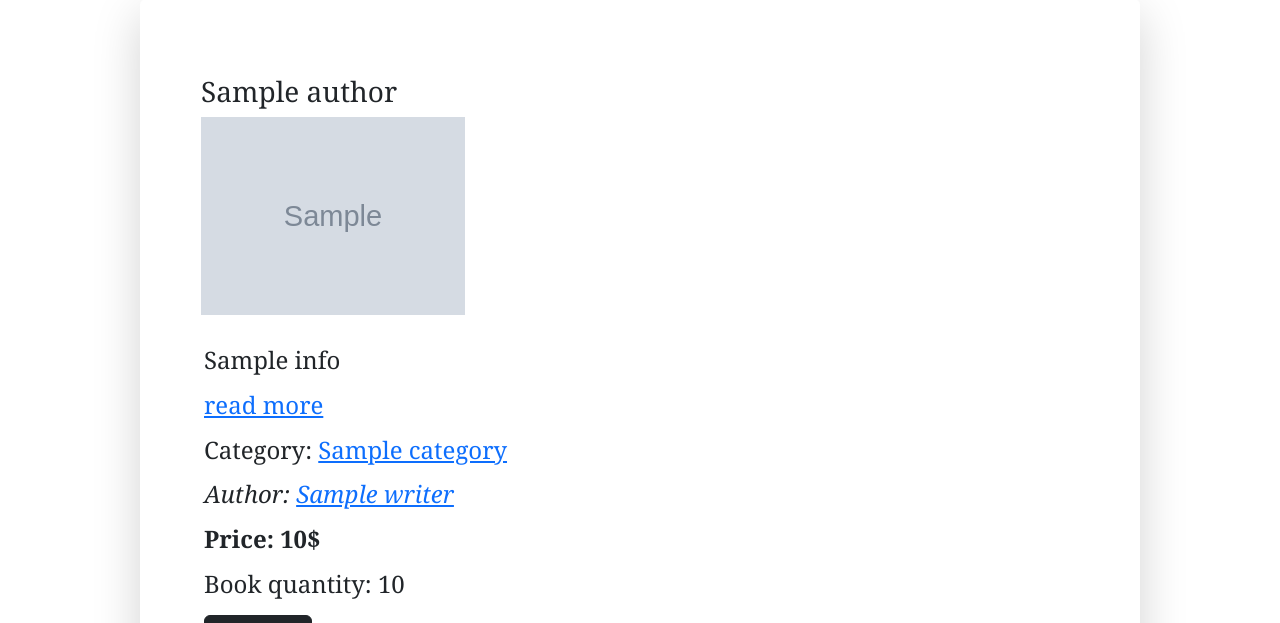
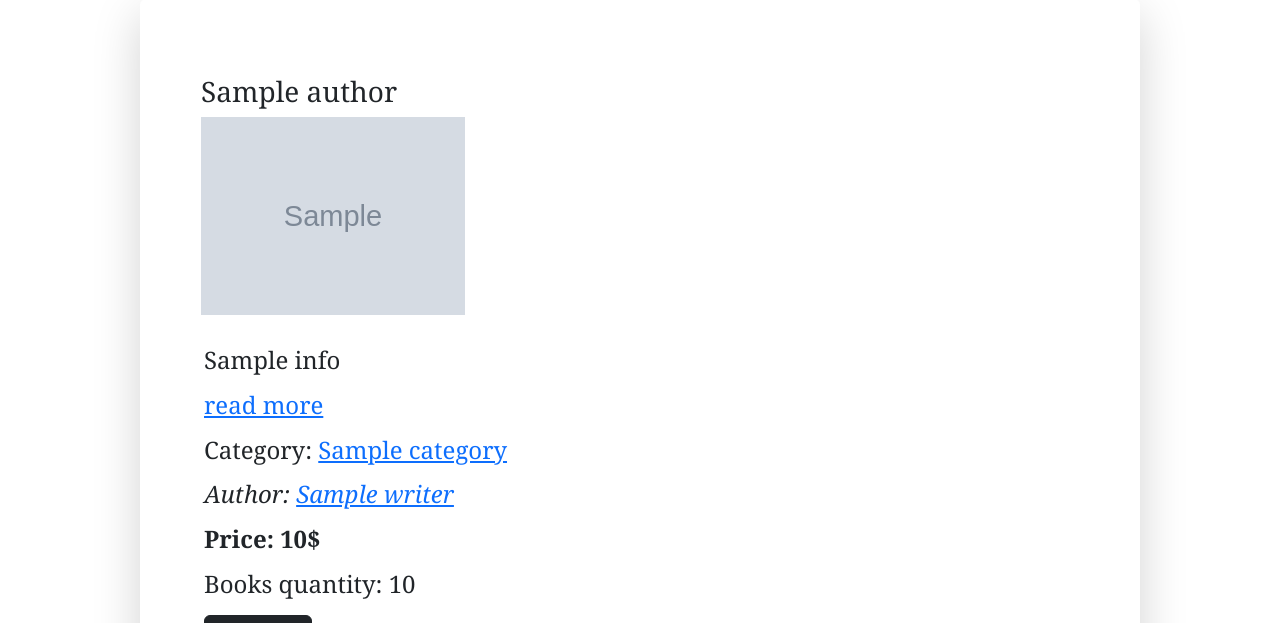
Before and after one commit to Daniil4949/test_project, a Django app: template templates/menu/main_page.html in a window 1280 px wide. Shown: the part 1263-1886 px from the top of the page. Run offline with Django 4.2, Linux system fonts and the light colour scheme; the template is opened without the code that fills it: most values are stand-ins (such as "Sample title", 1, 10 or a date in 2020); grey boxes marked "Sample" are stand-in pictures; some libraries are stand-ins or nearby versions.

Commit message:
Templates were updated

```diff
--- a/templates/menu/category_books_page.html
+++ b/templates/menu/category_books_page.html
@@ -21,7 +21,7 @@
                 <h4>Price: {{book.price}}$</h4>
                 </p>
                 <p>
-                <h4>Book quantity: {{book.quantity}}</h4>
+                <h4>Books quantity: {{book.quantity}}</h4>
                 </p>
                 {% if request.user.is_authenticated %}
                 <p><a href="{% url 'add_to_cart' book.slug %}" class="btn btn-primary">Add to cart</a></p>
--- a/templates/menu/main_page.html
+++ b/templates/menu/main_page.html
@@ -68,7 +68,7 @@
             <b><h4>Price: {{book.price}}$</h4></b>
             </p>
             <p>
-            <h4>Book quantity: {{book.quantity}} </h4>
+            <h4>Books quantity: {{book.quantity}} </h4>
             </p>
             {% if request.user.is_authenticated %}
             <!--            If you are not authorised you cannot add book to the cart-->
```
